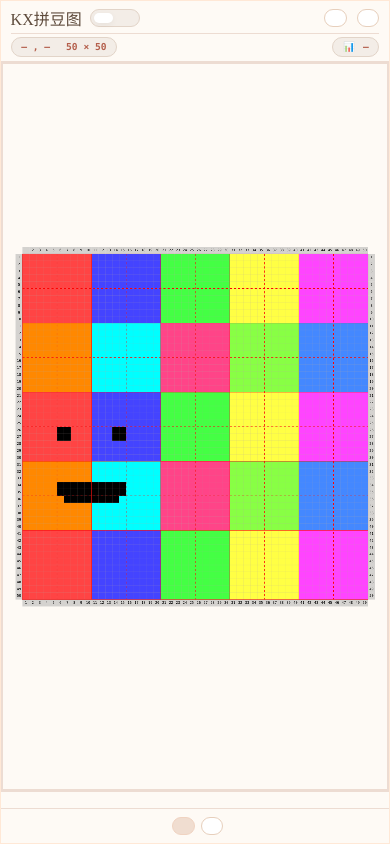
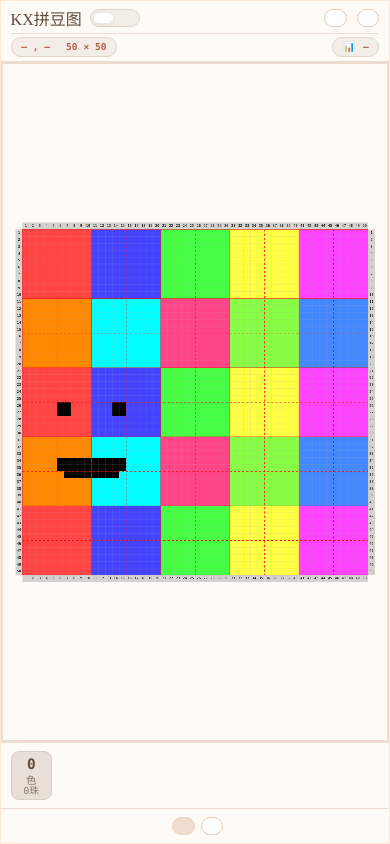
Before and after one commit to wweyoung/BeadsEditor, a Vue app: page / in a window 390 px wide. Built offline with nearby package versions, Linux system fonts and the light colour scheme; a small style sheet from the web is missing.

Commit message:
feat: 运行 npm run dev
Co-authored-by: traeagent <traeagent@users.noreply.github.com>

```diff
--- a/src/BeadsEditor.css
+++ b/src/BeadsEditor.css
@@ -308,6 +308,46 @@ canvas {
   display: contents;
 }
 
+.overview-tag {
+  display: inline-flex !important;
+}
+
+.overview-inner {
+  display: flex;
+  flex-direction: column;
+  align-items: center;
+  justify-content: center;
+  min-width: 2rem;
+  min-height: 2rem;
+  padding: 2px 10px;
+  border-radius: 6px;
+  background: #e8e0d8;
+  color: #5e4b3c;
+  font-family: Consolas, monospace;
+  line-height: 1.2;
+  box-sizing: border-box;
+  user-select: none;
+  cursor: default;
+  border: 1px solid #d8cec4;
+}
+
+.overview-count {
+  font-size: 0.8rem;
+  font-weight: bold;
+  line-height: 1.3;
+}
+
+.overview-label {
+  font-size: 0.6rem;
+  opacity: 0.75;
+}
+
+.overview-total {
+  font-size: 0.55rem;
+  opacity: 0.7;
+  line-height: 1;
+}
+
 .settings-panel {
   position: absolute;
   bottom: 50px;
@@ -371,6 +411,25 @@ canvas {
     font-size: 0.9rem;
   }
 
+  .overview-inner {
+    min-width: 2.5rem;
+    min-height: 2.5rem;
+    padding: 3px 12px;
+    border-radius: 8px;
+  }
+
+  .overview-count {
+    font-size: 0.9rem;
+  }
+
+  .overview-label {
+    font-size: 0.65rem;
+  }
+
+  .overview-total {
+    font-size: 0.6rem;
+  }
+
   .stats-bar {
     gap: 0.35rem;
     padding: 0.5rem 2.8rem 0.5rem 0.6rem;
--- a/src/BeadsEditor.vue
+++ b/src/BeadsEditor.vue
@@ -95,6 +95,13 @@
 
     <div class="stats-bar-wrapper">
       <div class="stats-bar" ref="statsBarRef" :class="{ expanded: statsExpanded }">
+        <div class="stats-tag-wrap overview-tag">
+          <div class="overview-inner">
+            <span class="overview-count">{{ uniqueColors }}</span>
+            <span class="overview-label">色</span>
+            <span class="overview-total">{{ totalBeads }}珠</span>
+          </div>
+        </div>
         <span
             v-for="item in sortedStats"
             :key="item.code"
@@ -297,6 +304,8 @@ const coordText = ref('— , —');
 const hoveredCode = ref('')
 const canvasSizeText = ref('— × —');
 const statsTotal = ref('—');
+const totalBeads = ref(0);
+const uniqueColors = ref(0);
 
 const sortedStats = ref([]);
 const colorSort = ref('count'); // 'count' | 'alpha'
@@ -681,6 +690,8 @@ function updateCoordinateDisplay(e) {
 function updateStatsBar() {
   if (!colorCodes.value.length || colorMode.value === 'original') {
     statsTotal.value = '—';
+    totalBeads.value = 0;
+    uniqueColors.value = 0;
     sortedStats.value = [];
     return;
   }
@@ -703,6 +714,8 @@ function updateStatsBar() {
       })
       .map(([code, count]) => ({code, count}));
   statsTotal.value = `共 ${total} 珠 · ${sorted.length} 色`;
+  totalBeads.value = total;
+  uniqueColors.value = sorted.length;
   sortedStats.value = sorted;
 }
 
```
Also changed, not shown: 1 other file (tests, documents, lock files or other folders).
